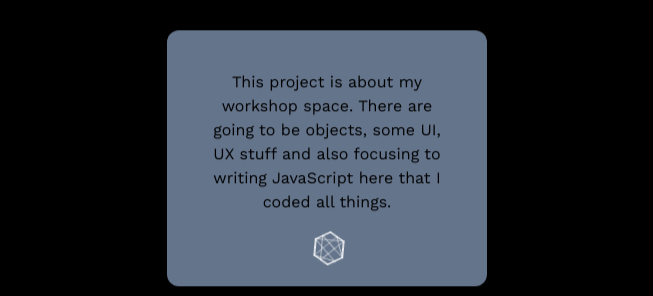
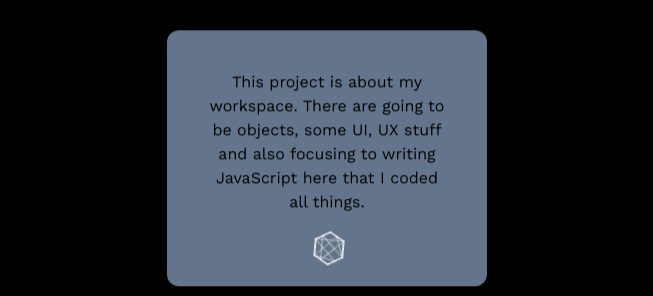
Before and after one commit to berkinkinay/Developer-Workspace, a React (Create React App) app: page / in a window 1280 px wide. Shown: the part 295-591 px from the top of the page, without its empty margins (313-966 px from the left). Built offline with nearby package versions, Linux system fonts and the light colour scheme.

Commit message:
Update v1.2.1

```diff
--- a/src/pages/Home.jsx
+++ b/src/pages/Home.jsx
@@ -66,7 +66,7 @@ export const Home = () => {
      class=
      'flex text-center justify-center 2xl:text-base my-10 mx-10 text-black'
      >
-      This project is about my workshop space. There are going to be objects,
+      This project is about my workspace. There are going to be objects,
       some UI, UX stuff and also focusing to writing
       JavaScript here that I coded all things.
     </p>
```
